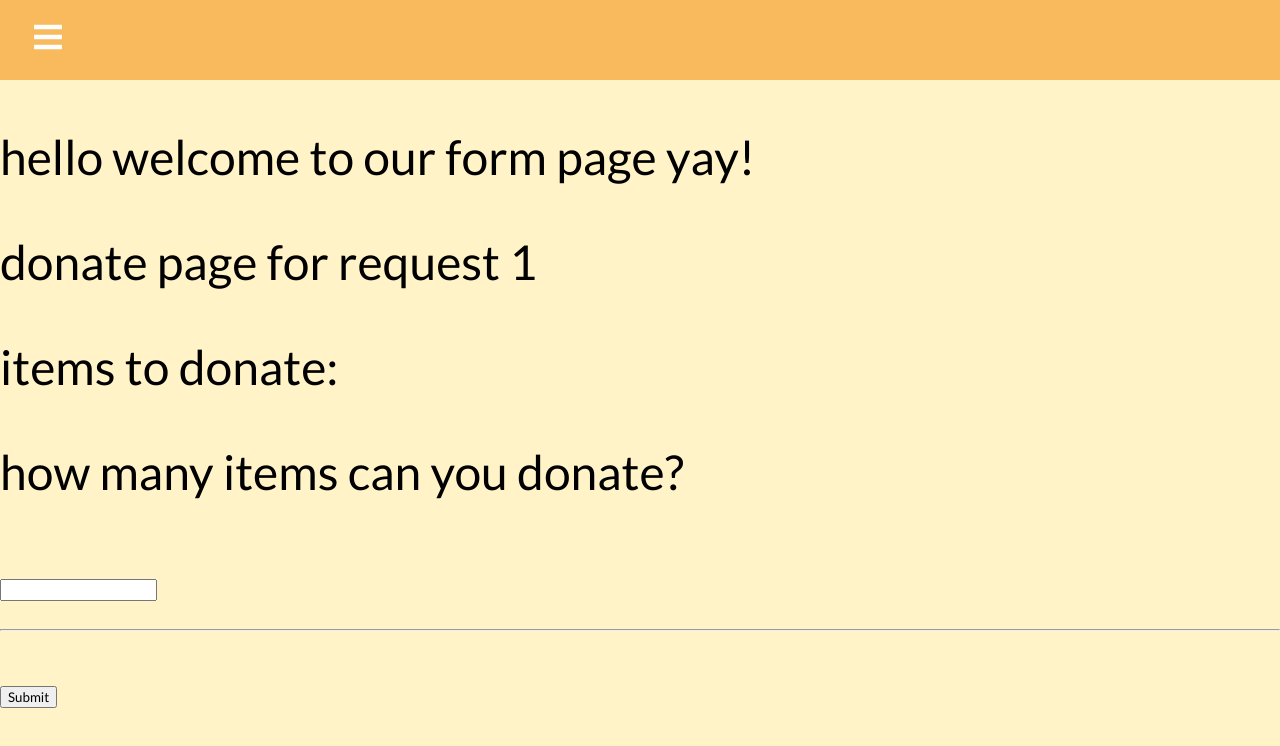
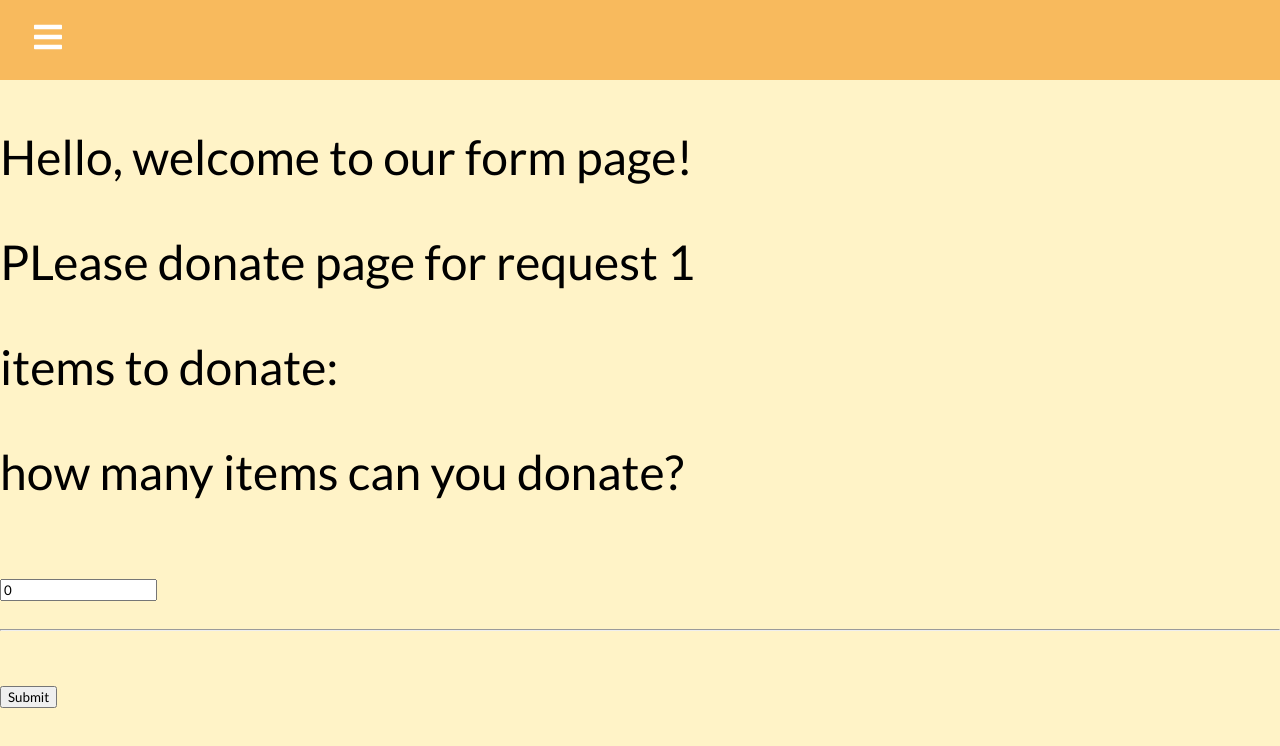
Before and after one commit to SabiDhiman/capstone, a React (Create React App) app in the folder clientside/: page /1/formPage in a window 1280 px wide. Shown: the top 746 px of the page. Built offline with nearby package versions, Linux system fonts and the light colour scheme; no server answers.

Commit message:
fixed request rowmapper

```diff
--- a/clientside/src/Adapters/backendAdapter.js
+++ b/clientside/src/Adapters/backendAdapter.js
@@ -22,7 +22,7 @@ export const getDonationByUserId = (id) => {
 
 export const addDonation = (donation) => {
     return(
-    axios.post("http://localhost:8080/donations/", donation)
+    axios.post("http://localhost:8080/donations", donation)
     ).catch((e) => {
         console.log("backend adapter could not add donation")
     })
--- a/clientside/src/App.js
+++ b/clientside/src/App.js
@@ -26,9 +26,9 @@ function App() {
           <BrowserRouter>
             <Sidebar/>
         <Routes>
-          <Route exact path = "/" element={<HomePage />} />
+          <Route exact path = "/homePage" element={<HomePage />} />
           <Route path = "/:id/formPage" element={<FormPage />} />
-          <Route path = "/loginPage" element = {<LoginPage />} />
+          <Route path = "/" element = {<LoginPage />} />
           <Route path = "/donationPage" element = {<DonationPage />} />
         </Routes>
         </BrowserRouter>
--- a/clientside/src/components/form/DonateForm.js
+++ b/clientside/src/components/form/DonateForm.js
@@ -1,23 +1,25 @@
 import { getRequestById } from "../../adapters/backendAdapter";
 import { useState } from "react";
 import { addDonation } from "../../adapters/backendAdapter";
+import { UserContext } from '../../UserContext';
+import { useContext } from 'react';
 
-const DonateForm = ({id}) => {
+const DonateForm = ({id},  {item}) => {
 
-    const request = getRequestById(id);
-    const[quantity, setQuantity] = useState(null);
+    //const request = getRequestById(id);
 
-    //the user id below needs to be passed in from context
-    const userId = 1;
+    const[quantity, setQuantity] = useState(0);
+
+
+    const {user} = useContext(UserContext);
 
 
     const handleFormSubmission = (event) => {
         event.preventDefault();
         const newDonation = {
-            user_id: userId,
+            user_id: user.id,
             donation_quantity: quantity,
-            request_id: id,
-            request: request
+            request_id: id
 
         };
         addDonation(newDonation);
@@ -35,9 +37,9 @@ const DonateForm = ({id}) => {
         <div className="formContainer">
         <div className = "form">
         <form onSubmit={handleFormSubmission}>
-            <p className="inputTitle"> items to donate: {request.donation_type}</p>
+            <p className="inputTitle"> items to donate: {item}</p>
             <p className="inputTitle">how many items can you donate?</p>
-            <input type="text" value={quantity} onChange={handleQuantityChange}></input>
+            <input type="number" value={quantity} onChange={handleQuantityChange} />
 
             <hr/>
             <input className="submit" type="submit" value="Submit"/>
--- a/clientside/src/components/post/PostList.js
+++ b/clientside/src/components/post/PostList.js
@@ -36,7 +36,6 @@ const PostList = ({posts}) => {
     return(
         <div className="post-list">
         {postComponents}
-        <p>hello world: postList</p>
         </div>
     )
 }
--- a/clientside/src/components/sidebar/SidebarData.js
+++ b/clientside/src/components/sidebar/SidebarData.js
@@ -6,7 +6,7 @@ import * as BiIcons from "react-icons/bi";
 export const SidebarData = [
     {
         title: "Home",
-        path: "/",
+        path: "/homePage",
         icon: <AiIcons.AiFillHome /> ,
         cName: "side-text"
     },
--- a/clientside/src/pages/DonationPage.js
+++ b/clientside/src/pages/DonationPage.js
@@ -29,7 +29,7 @@ const DonationPage = () => {
         return (
             <div className="donation-page">
               <header className="donation-header">
-               Welcome to donation page
+               Welcome to your donation page {user.name}!
 
                     <DonationList donations={filteredDonations}/>
 
--- a/clientside/src/pages/FormPage.js
+++ b/clientside/src/pages/FormPage.js
@@ -1,16 +1,21 @@
 import { useNavigate, useParams } from 'react-router-dom';
 import DonateForm from '../components/form/DonateForm';
+import { getRequestById } from "../adapters/backendAdapter";
+
 
 const FormPage = (props) => {
 
     const { id } = useParams();
 
+    const request = getRequestById(id)
+    const item = request.donation_type;
+
 
     return(
         <>
-        <p>hello welcome to our form page yay!</p>
-        <p>donate page for request {id}</p>
-        < DonateForm id={id}/>
+        <p>Hello, welcome to our form page!</p>
+        <p>PLease donate page for request {id}</p>
+        < DonateForm id={id} item ={item}/>
 
         </>
     )
--- a/clientside/src/pages/Homepage.js
+++ b/clientside/src/pages/Homepage.js
@@ -28,10 +28,8 @@ const Homepage = () => {
     return (
         <div className="App">
           <header className="App-header">
-           hello world
 
                 <PostList posts={posts}/>
-
 
           </header>
         </div>
--- a/clientside/src/pages/LoginPage.js
+++ b/clientside/src/pages/LoginPage.js
@@ -33,7 +33,7 @@ if(userInfo.length !== 0) {
 
 login(userInfo[0])
 
-    navigate("/");
+    navigate("/homePage");
 }
 
 
```
Also changed, not shown: 1 other file (tests, documents, lock files or other folders).
